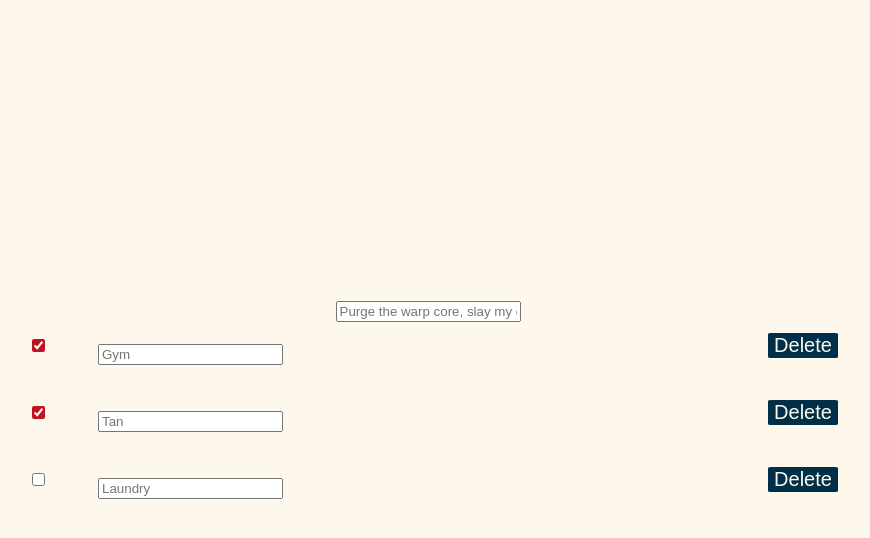
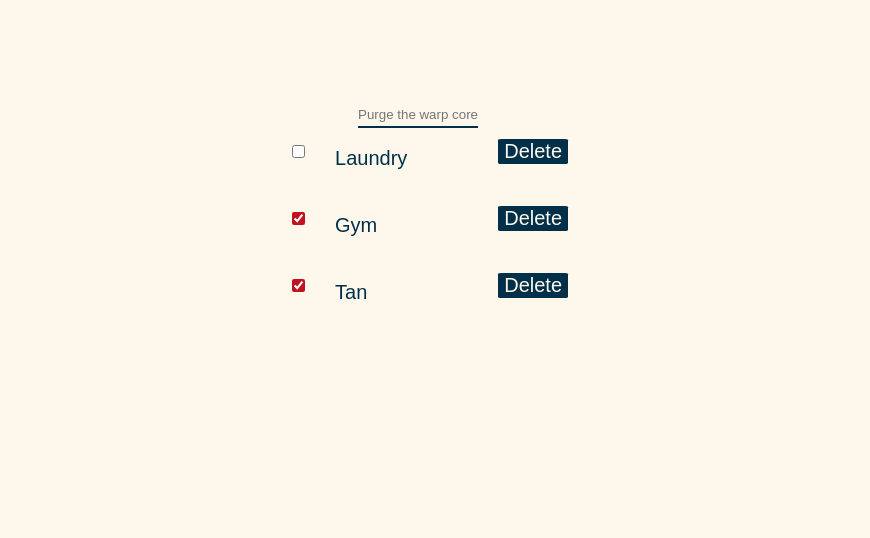
Before and after one commit to richardltyler/Todo, a React (Vite) app: page / in a window 1280 px wide. Shown: the top 538 px of the page, without its empty margins (212-1082 px from the left). Built offline with nearby package versions, Linux system fonts and the light colour scheme.

Commit message:
Overhaul

```diff
--- a/src/components/App.tsx
+++ b/src/components/App.tsx
@@ -15,14 +15,6 @@ export type Data = {
 };
 
 function App() {
-  const inputRef = useRef<HTMLInputElement | null>(null);
-  const [todos, setTodos] = useState<Todo[] | []>([]);
-  const [newTodo, setNewTodo] = useState({
-    id: 0,
-    task: "",
-    isComplete: false,
-  });
-
   return (
     <div className='App' data-testid='App'>
       <NewTask />
--- a/src/components/NewTask.tsx
+++ b/src/components/NewTask.tsx
@@ -1,5 +1,5 @@
-import React, { ReactElement, useContext, useRef, useState } from "react";
-import { ActionTypes, AppContext } from "../context";
+import React, { ReactElement, useRef, useState } from "react";
+import { ActionTypes, useAppContext } from "../context";
 import { Todo } from "./App";
 
 type Props = {};
@@ -12,18 +12,17 @@ const emptyTodo: Todo = {
 
 export default function NewTask({}: Props): ReactElement {
   const [newTodo, setNewTodo] = useState(emptyTodo);
-  const { state, dispatch } = useContext(AppContext);
+  const { dispatch } = useAppContext();
   const inputRef = useRef<HTMLInputElement | null>(null);
 
   const handleSubmit = (event: React.FormEvent<HTMLFormElement>) => {
     event.preventDefault();
 
-    if (inputRef.current) {
+    if (inputRef.current?.value) {
+      dispatch({ type: ActionTypes.Create, payload: newTodo });
+      setNewTodo({ ...emptyTodo, id: Math.floor(Math.random() * 1000) + 1 });
       inputRef.current.value = "";
     }
-
-    dispatch({ type: ActionTypes.Create, payload: newTodo });
-    setNewTodo({ ...emptyTodo, id: Math.floor(Math.random() * 1000) + 1 });
   };
 
   return (
--- a/src/components/Task.tsx
+++ b/src/components/Task.tsx
@@ -1,20 +1,16 @@
-import React, { useContext } from "react";
-import { ActionTypes, AppContext } from "../context";
+import React, { useEffect, useRef } from "react";
+import { ActionTypes, useAppContext } from "../context";
 import { Todo } from "./App";
 
 type Props = {
   task: Todo;
 };
 
-type DeleteProps = {
-  task: Todo;
-};
+export default function Task({ task }: Props) {
+  const { dispatch } = useAppContext();
+  const inputRef = useRef<HTMLInputElement>(null);
 
-export default function Task({ task }: Props) {
-  const { state, dispatch } = useContext(AppContext);
-
-  const deleteStuff = ({ task }: DeleteProps) => {
-    // console.log(task);
+  const deleteStuff = () => {
     dispatch({ type: ActionTypes.Delete, payload: task });
   };
 
@@ -24,7 +20,17 @@ export default function Task({ task }: Props) {
       payload: { ...task, isComplete: !task.isComplete },
     });
 
-  // TODO: make this a form to be submitted
+  const updateTask = (event: React.FormEvent<HTMLFormElement>) => {
+    event.preventDefault();
+
+    if (inputRef.current?.value) {
+      dispatch({
+        type: ActionTypes.Update,
+        payload: { ...task, task: inputRef.current.value },
+      });
+    }
+  };
+
   return (
     <div className='Task' data-testid='Task'>
       <div className='checkbox-container'>
@@ -33,20 +39,23 @@ export default function Task({ task }: Props) {
           type='checkbox'
           defaultChecked={task.isComplete}
           onChange={completeTask}
-        ></input>
+        />
       </div>
       <div className='task-container'>
-        <input
-          className='task-title-input'
-          type='text'
-          placeholder={task.task}
-        ></input>
+        <form onSubmit={updateTask}>
+          <input
+            className='task-title-input'
+            type='text'
+            defaultValue={task.task}
+            ref={inputRef}
+          />
+        </form>
       </div>
       <div className='arrow-container'>
         <button
           className='delete-button'
           type='button'
-          onClick={() => deleteStuff({ task })}
+          onClick={() => deleteStuff()}
         >
           Delete
         </button>
--- a/src/components/TaskList.tsx
+++ b/src/components/TaskList.tsx
@@ -1,11 +1,11 @@
 import React, { useContext } from "react";
-import { AppContext } from "../context";
+import { useAppContext } from "../context";
 import Task from "./Task";
 
 type Props = {};
 
 export default function TaskList({}: Props) {
-  const { state } = useContext(AppContext);
+  const { state } = useAppContext();
 
   return (
     <div className='TaskList' data-testid='TaskList'>
--- a/src/context.tsx
+++ b/src/context.tsx
@@ -1,4 +1,10 @@
-import React, { createContext, Dispatch, useReducer } from "react";
+import React, {
+  createContext,
+  Dispatch,
+  useContext,
+  useEffect,
+  useReducer,
+} from "react";
 import { Todo } from "./components/App";
 
 type InitialStateType = {
@@ -17,12 +23,14 @@ type ActionMap<M extends { [index: string]: any }> = {
 };
 
 export enum ActionTypes {
+  AddAll = "ADD_ALL",
   Create = "CREATE_TODO",
   Delete = "DELETE_TODO",
   Update = "UPDATE_TODO",
 }
 
 type ActionPayload = {
+  [ActionTypes.AddAll]: Todo[];
   [ActionTypes.Create]: Todo;
   [ActionTypes.Delete]: Todo;
   [ActionTypes.Update]: Todo;
@@ -32,24 +40,22 @@ export type TodoActions =
   ActionMap<ActionPayload>[keyof ActionMap<ActionPayload>];
 
 const initialState = {
-  todos: [
-    { id: 0, task: "Gym", isComplete: true },
-    { id: 1, task: "Tan", isComplete: true },
-    { id: 2, task: "Laundry", isComplete: false },
-  ],
+  todos: [],
 };
 
+const sortTasks = (todos: Todo[]) => [
+  ...todos.filter((todo) => !todo.isComplete),
+  ...todos.filter((todo) => !!todo.isComplete),
+];
+
 const reducer = (state: { todos: Todo[] }, action: TodoActions) => {
-  const sortTasks = (todos: Todo[]) => [
-    ...todos.filter((todo) => !todo.isComplete),
-    ...todos.filter((todo) => !!todo.isComplete),
-  ];
-
   switch (action.type) {
+    case ActionTypes.AddAll: {
+      return { ...state, todos: sortTasks(action.payload) };
+    }
     case ActionTypes.Create:
       const newTodos = [action.payload, ...state.todos];
 
-      console.log("create thang", newTodos);
       return {
         ...state,
         todos: sortTasks(newTodos),
@@ -59,22 +65,22 @@ const reducer = (state: { todos: Todo[] }, action: TodoActions) => {
         (task) => task.id !== action.payload.id
       );
 
-      console.log("delete thang", filtered);
       return {
         ...state,
         todos: sortTasks(filtered),
       };
     case ActionTypes.Update:
       const updated = state.todos.map((task) => {
-        console.log(task.id === action.payload.id);
         return task.id === action.payload.id ? action.payload : task;
       });
 
-      console.log("update thang", updated);
       return {
         ...state,
         todos: sortTasks(updated),
       };
+    default:
+      // TODO: error handling
+      return state;
   }
 };
 
@@ -91,7 +97,20 @@ type Props = {
 };
 
 const AppProvider: React.FC<Props> = ({ children }) => {
-  const [state, dispatch] = useReducer(reducer, initialState);
+  const [state, dispatch] = useReducer(reducer, {
+    ...initialState,
+  });
+
+  useEffect(() => {
+    dispatch({
+      type: ActionTypes.AddAll,
+      payload: sortTasks([
+        { id: 0, task: "Gym", isComplete: true },
+        { id: 1, task: "Tan", isComplete: true },
+        { id: 2, task: "Laundry", isComplete: false },
+      ]),
+    });
+  }, []);
 
   return (
     <AppContext.Provider value={{ state, dispatch }}>
@@ -100,4 +119,8 @@ const AppProvider: React.FC<Props> = ({ children }) => {
   );
 };
 
+export const useAppContext = () => {
+  return useContext(AppContext);
+};
+
 export { AppProvider, AppContext };
--- a/src/styles/_app.scss
+++ b/src/styles/_app.scss
@@ -28,28 +28,22 @@ body {
   width: 100%;
   display: flex;
   flex-direction: column;
-  justify-content: center;
-  align-items: center;
+  padding: 5rem 1rem;
 }
 
-// TODO: style newTask
-// form {
-//   max-width: 800px;
-//   width: 100%;
-//   text-align: center;
-// }
+input[type="text"] {
+  border: 0;
+  margin: 0;
+  padding: 0;
+  background: transparent;
+}
 
-// .form-input {
-//   padding: 0;
-//   border-top: none;
-//   border-left: none;
-//   border-right: none;
-//   border-bottom: 1px solid #003049;
-//   background: transparent;
-//   text-align: center;
-//   width: 100%;
+input[type="text"]:focus-visible {
+  outline: 0;
+}
 
-//   &:focus {
-//     outline: none;
-//   }
-// }
+@media screen and (min-width: 768px) {
+  .App {
+    padding: 5rem 25rem;
+  }
+}
--- a/src/styles/_newTask.scss
+++ b/src/styles/_newTask.scss
@@ -1,5 +1,14 @@
-// TODO: style newTask
 .NewTask {
+  text-align: left;
+  .form-input {
+    width: 100%;
+  }
+  .task-form {
+    border: 0;
+    margin: 0;
+    padding: 0 0 2px 0;
+    background: transparent;
+    border-bottom: 2px solid $blue;
+    margin: 0 90px 0 70px;
+  }
 }
-.task-form {
-}
--- a/src/styles/_task.scss
+++ b/src/styles/_task.scss
@@ -7,11 +7,34 @@
   gap: 1rem;
   width: 100%;
 
+  .task-title-input {
+    border: 0;
+    margin: 0;
+    background: transparent;
+    border-bottom: 2px solid transparent;
+    color: $blue;
+    font-size: 1rem;
+    width: 100%;
+  }
+
+  .task-title-input::placeholder {
+    color: $blue;
+    font-size: 1rem;
+    opacity: 1;
+  }
+
+  .task-title-input:hover,
+  .task-title-input:focus,
+  .task-title-input:focus-visible {
+    transition: all 0.1s ease-in-out;
+    border-bottom: 2px solid $blue;
+  }
+
   .arrow-container {
-    width: 50px;
+    width: 70px;
     display: flex;
     align-items: center;
-    justify-content: center;
+    justify-content: flex-end;
     color: $blue;
   }
 
@@ -44,11 +67,6 @@
 
   .task-container {
     flex-grow: 1;
-    max-width: 668px;
     word-wrap: break-word;
   }
-
-  .task-title-input {
-
-  }
 }
--- a/src/styles/_taskList.scss
+++ b/src/styles/_taskList.scss
@@ -1,5 +1,4 @@
 .TaskList {
-  width: 800px;
   display: flex;
   flex-direction: column;
   gap: 1rem;
```
